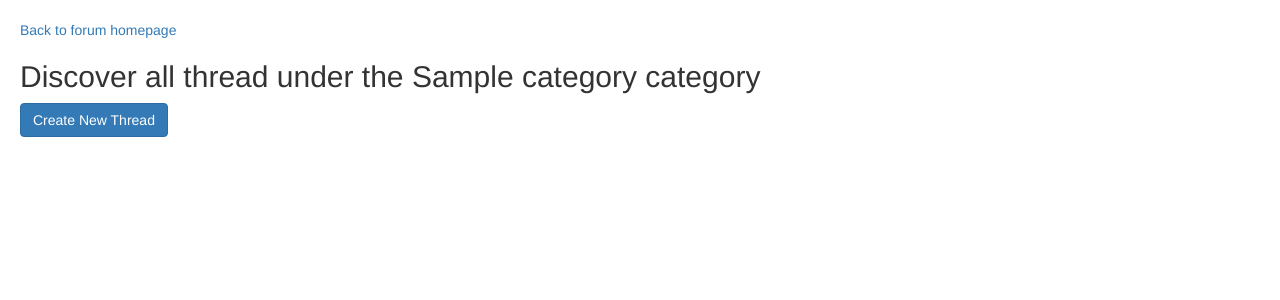
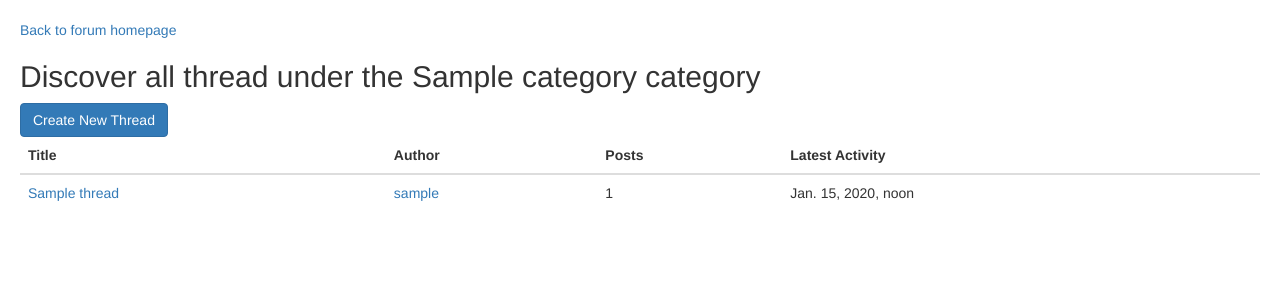
Before and after one commit to ivayloknchv/BookSpace-Working-Version, a Django app: a page that uses forum/templates/category.html in a window 1280 px wide. Shown: the part 52-352 px from the top of the page. Run offline with Django 5.2, Linux system fonts and the light colour scheme; a user stored in the database is signed in; tables that the repository leaves empty hold one stand-in row (values such as "Sample post"); some libraries are stand-ins or nearby versions.

Commit message:
Added threads visualization. Added more types of activities.

```diff
--- a/books_database/views.py
+++ b/books_database/views.py
@@ -216,6 +216,7 @@ def handle_book_review(request, slug):
 
    return redirect('book', slug)
 
+@login_required(login_url='/login/')
 def remove_review(request, slug):
    user = request.user
    book = Book.objects.get(slug=slug)
--- a/forum/templates/category.html
+++ b/forum/templates/category.html
@@ -1,13 +1,41 @@
 {% extends "master.html" %}
 {% block title %}{{ category.name }}{% endblock %}
 {% block content %}
-
 <p><a href="{% url 'forum_homepage' %}">Back to forum homepage</a></p>
 <h2>Discover all thread under the {{ category.name }} category</h2>
-
 <form method="post" action="{% url 'create_thread' category.slug %}">
-        {% csrf_token %}
-        <button type="submit" class="btn btn-primary">Create New Thread</button>
-    </form>
-
+    {% csrf_token %}
+    <button type="submit" class="btn btn-primary">Create New Thread</button>
+</form>
+<div class="threads-container">
+    <table class="table">
+        <thead>
+            <tr>
+                <th>Title</th>
+                <th>Author</th>
+                <th>Posts</th>
+                <th>Latest Activity</th>
+            </tr>
+        </thead>
+        <tbody>
+            {% for thread in current_page %}
+            <tr>
+                <td><a href="{% url 'view_thread' thread.slug %}">{{ thread.title }}</a></td>
+                <td><a href="{% url 'profile' user.username %}">{{ thread.author }}</a></td>
+                <td>{{ thread.posts_count }}</td>
+                <td>{{ thread.latest_post_time }}</td>
+            </tr>
+            {% endfor %}
+        </tbody>
+    </table>
+</div>
+<div class="page-iteration" style="text-align: center;">
+    {% if current_page.has_previous %}
+    <a href="{% url 'show_category' category.slug %}?page={{ current_page.previous_page_number }}">Previous Page</a>
+    <br>
+    {% endif %}
+    {% if current_page.has_next %}
+    <a href="{% url 'show_category' category.slug %}?page={{ current_page.next_page_number }}">Next Page</a>
+    {% endif %}
+</div>
 {% endblock %}
--- a/forum/views.py
+++ b/forum/views.py
@@ -1,21 +1,40 @@
+from django.db.models import Max, Count
 from django.contrib import messages
 from forum.forms import CreateThreadForm
+from django.core.paginator import Paginator
 from django.shortcuts import render, redirect
 from forum.models import Category, Post, Thread
-from activities.models import NewThreadActivity, ActivityWrapper
 from django.contrib.auth.decorators import login_required
+from activities.models import NewThreadActivity, NewPostActivity, ActivityWrapper
 
+
+RECENT_FORUM_ACTIVITIES = 50
+THREADS_PER_PAGE = 20
+
+
+def get_recent_forum_activities():
+    thread_activites = ActivityWrapper.objects.filter(new_thread_activity__isnull=False)
+    post_activites = ActivityWrapper.objects.filter(new_post_activity__isnull=False)
+    recent_activities = (thread_activites | post_activites).order_by('-datetime')[:RECENT_FORUM_ACTIVITIES]
+    return recent_activities
 
 @login_required(login_url='/login/')
 def show_forum_homepage(request):
-    categories = Category.objects.all().order_by('name')
-    return render(request, 'forum_homepage.html', { 'categories' : categories })
-
+    categories = Category.objects.annotate(threads_count=Count('thread')).order_by('name')
+    recent_activities = get_recent_forum_activities()
+    return render(request, 'forum_homepage.html', { 'categories' : categories,
+                                                    'recent_activities' : recent_activities })
 
 @login_required(login_url='/login/')
 def show_category(request, slug):
     category = Category.objects.get(slug=slug)
-    return render(request, 'category.html', { 'category' : category })
+    threads = (Thread.objects.filter(category=category).annotate(latest_post_time=Max('post__post_datetime'),
+                                       posts_count=Count('post')).order_by('-latest_post_time'))
+    threads_paginator = Paginator(threads, THREADS_PER_PAGE)
+    page_num = request.GET.get('page', 1)
+    current_page = threads_paginator.get_page(page_num)
+    return render(request, 'category.html', { 'category' : category,
+                                              'current_page' : current_page })
 
 @login_required(login_url='/login/')
 def create_thread(request, slug):
```
Also changed, not shown: activities/admin.py (+9 -1 lines), activities/models.py (+18 -1 lines), forum/templates/forum_homepage.html (+11 -0 lines), activities/migrations/0012_newpostactivity_activitywrapper_new_post_activity.py (added).
